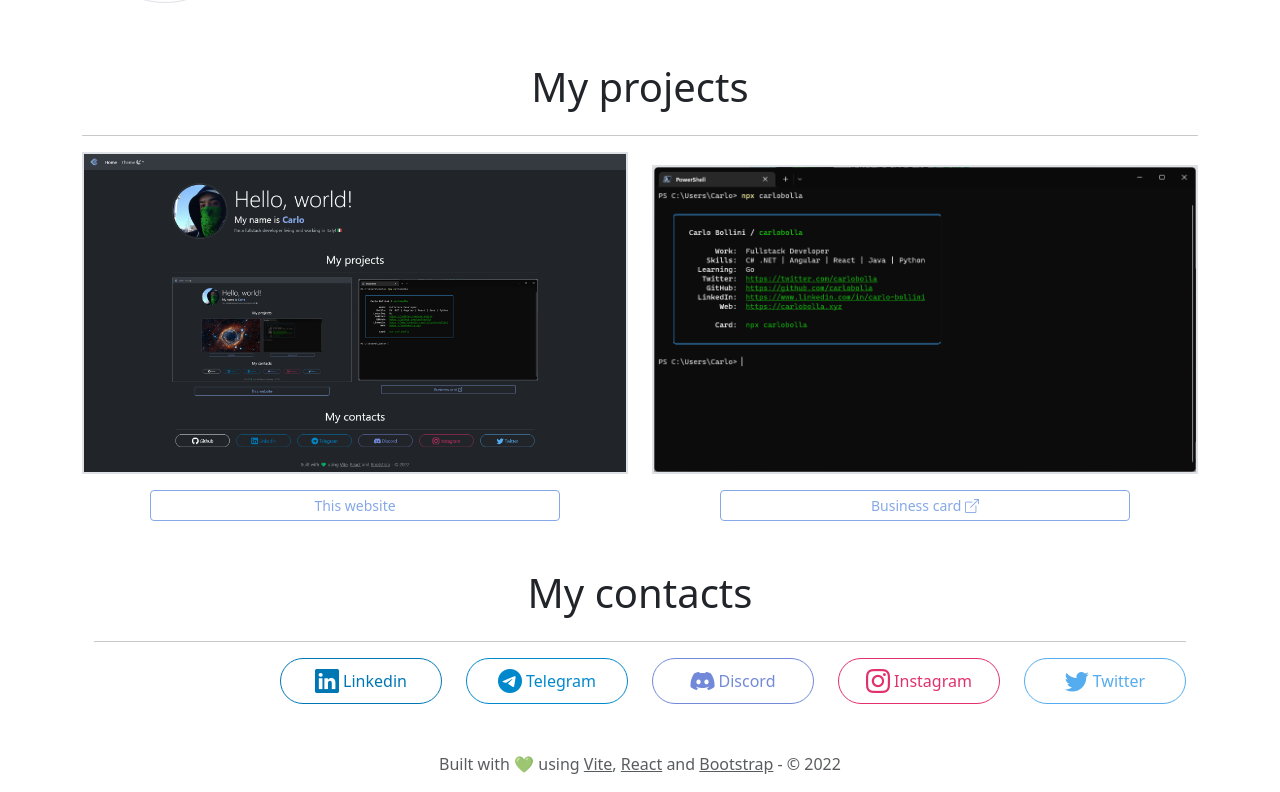
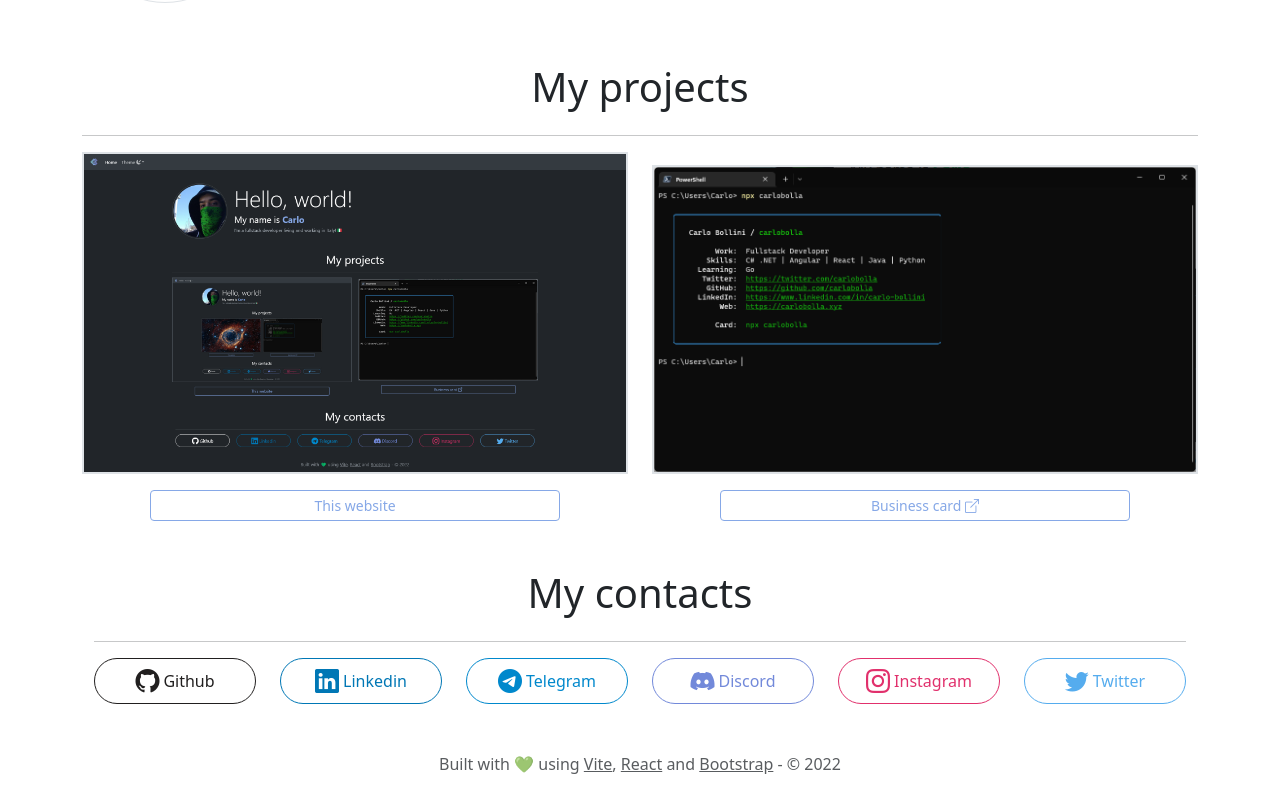
Before and after one commit to carlobolla/home, a React (Vite) app: page / in a window 1280 px wide. Shown: the part 279-1071 px from the top of the page. Built offline with nearby package versions, Linux system fonts and the light colour scheme.

Commit message:
Created hook to detect browser theme changes
This fixes a bug where custom component would not react to browser theme changes.

```diff
--- a/src/classes/index.ts
+++ b/src/classes/index.ts
@@ -1,3 +1,2 @@
 export type {Contact} from './contact'
 export type {Project} from './project'
-export {ThemeContext} from './theme-context'
--- a/src/components/contact.tsx
+++ b/src/components/contact.tsx
@@ -1,5 +1,6 @@
 import React, { useContext, useState } from "react";
-import { Contact, ThemeContext } from "../classes";
+import { Contact } from "../classes";
+import { ThemeContext } from ".";
 
 export const ContactInfo = (props: Contact) => {
   const [isHovering, setIsHovering] = useState(false);
@@ -13,15 +14,21 @@ export const ContactInfo = (props: Contact) => {
     setIsHovering(false);
   };
 
+  const getActualTheme = (theme: string): string => {
+    if(theme === 'auto')
+      return window.matchMedia('(prefers-color-scheme: dark)').matches ? 'dark' : 'light';
+    return theme;
+  }
+
   return(
     <a href={props.link}
       className='btn p-1 rounded-pill justify-content-center align-items-center d-flex'
       style={{
-        borderColor: (theme === 'light' ? props.color : props.colorDark),
+        borderColor: (getActualTheme(theme) === 'light' ? props.color : props.colorDark),
         borderStyle: 'solid',
         borderWidth: '1px',
-        color: isHovering ? (theme === 'light' ? "white" : props.textDark) : (theme === 'light' ? props.color : props.colorDark),
-        backgroundColor: isHovering ? (theme === 'light' ? props.color : props.colorDark) : '',
+        color: isHovering ? (getActualTheme(theme) === 'light' ? "white" : props.textDark) : (getActualTheme(theme) === 'light' ? props.color : props.colorDark),
+        backgroundColor: isHovering ? (getActualTheme(theme) === 'light' ? props.color : props.colorDark) : '',
         transition: 'background-color 100ms, color 100ms'
       }}
       onMouseEnter={handleMouseEnter}
--- a/src/components/index.ts
+++ b/src/components/index.ts
@@ -2,5 +2,6 @@ export {Button} from './button'
 export {Navbar} from './navbar'
 export {ContactInfo} from './contact'
 export {ProjectCard} from './project'
+export {ThemeContext} from './theme-context'
 export {ThemeProvider} from './theme-provider'
 export {ThemeSwitcher} from './theme-switcher'
--- a/src/components/theme-provider.tsx
+++ b/src/components/theme-provider.tsx
@@ -1,29 +1,17 @@
 import React, { useEffect, useState } from "react";
-import { ThemeContext } from "../classes";
+import { ThemeContext } from ".";
+import useMediaQuery from "../hooks/useMediaQuery";
 
 export function ThemeProvider(props: any) {
     const [theme, setTheme] = useState(localStorage.getItem('theme') || 'auto');
+    const isTheme = useMediaQuery('(prefers-color-scheme: dark)')
     useEffect(() => {
         localStorage.setItem('theme', theme);
-        if(theme === 'auto' && window.matchMedia('(prefers-color-scheme: dark)').matches){
-            document.documentElement.setAttribute('data-bs-theme', 'dark');
+        if(theme === 'auto'){
+            document.documentElement.setAttribute('data-bs-theme', window.matchMedia('(prefers-color-scheme: dark)').matches ? 'dark' : 'light');
         } else {
             document.documentElement.setAttribute('data-bs-theme', theme);
         }
-    }, [theme]);
-    useEffect(() => {
-        const mediaQuery = window.matchMedia('(prefers-color-scheme: dark)');
-        const handler = (e: MediaQueryListEvent) => {
-            if(theme === 'auto'){
-                if(e.matches){
-                    document.documentElement.setAttribute('data-bs-theme', 'dark');
-                } else {
-                    document.documentElement.setAttribute('data-bs-theme', 'light');
-                }
-            }
-        }
-        mediaQuery.addEventListener('change', handler);
-        return () => mediaQuery.removeEventListener('change', handler);
-    }, [theme]);
+    }, [theme, isTheme]);
     return <ThemeContext.Provider value={{ theme: theme, setTheme: setTheme }}>{props.children}</ThemeContext.Provider>;
 }
--- a/src/components/theme-switcher.tsx
+++ b/src/components/theme-switcher.tsx
@@ -1,5 +1,5 @@
 import React, { useContext, useEffect, useState } from "react";
-import { ThemeContext } from "../classes";
+import { ThemeContext } from ".";
 
 export const ThemeSwitcher = () => {
     const {theme, setTheme} = useContext(ThemeContext)
--- /dev/null
+++ b/src/hooks/useMediaQuery.tsx
@@ -0,0 +1,18 @@
+import { useState, useEffect } from "react";
+
+const useMediaQuery = (query: string) => {
+  const [matches, setMatches] = useState(false);
+
+  useEffect(() => {
+    const media = window.matchMedia(query);
+    if (media.matches !== matches) {
+      setMatches(media.matches);
+    }
+    const listener = (e: MediaQueryListEvent) => setMatches(e.matches);
+    media.addEventListener('change', listener);
+    return () => media.removeEventListener('change', listener);
+  }, [matches, query]);
+
+  return matches;
+}
+export default useMediaQuery;
--- a/src/index.tsx
+++ b/src/index.tsx
@@ -1,11 +1,11 @@
 import React from 'react';
 import ReactDOM from 'react-dom/client';
-import { Home } from './pages';
 import { BrowserRouter, Route, Routes } from 'react-router-dom';
 import './styles/index.scss'
 import 'bootstrap/dist/js/bootstrap.bundle.js'
 import 'bootstrap-icons/font/bootstrap-icons.scss'
 import { ThemeProvider } from './components';
+import { Home } from './pages';
 
 const root = ReactDOM.createRoot(
   document.getElementById('root') as HTMLElement
```
Also changed, not shown: src/components/theme-context.ts (renamed from src/classes/theme-context.ts).
